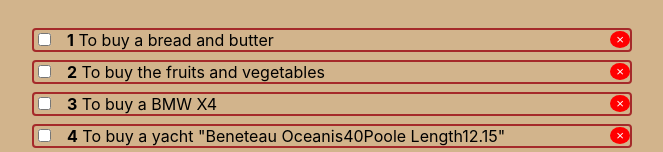
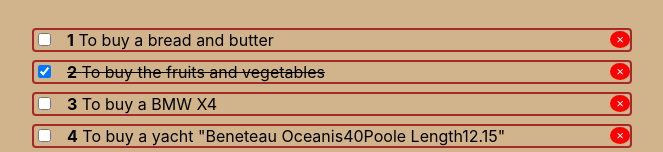
Before and after one commit to VolodymyrSSS/REACT-training, a React (Create React App) app in the folder todo-minin/: page / in a window 1280 px wide. Shown: the part 134-286 px from the top of the page, without its empty margins (308-971 px from the left). Built offline with nearby package versions, Linux system fonts and the light colour scheme.

Commit message:
onChange, useState hook, dinamicaly add class

```diff
--- a/todo-minin/src/App.js
+++ b/todo-minin/src/App.js
@@ -3,16 +3,28 @@
 import TodoList from './Todo/TodoList';
 
 function App() {
-  const todos = [
+  const [todos, setTodos] = React.useState([
     {id:1, completed:false, title:'To buy a bread and butter'},
-    {id:2, completed:false, title:'To buy the fruits and vegetables'},
+    {id:2, completed:true, title:'To buy the fruits and vegetables'},
     {id:3, completed:false, title:'To buy a BMW X4'},
     {id:4, completed:false, title:'To buy a yacht "Beneteau Oceanis40Poole Length12.15"'}
-  ]
+  ]);
+
+  function toggleTodo(id) {
+    setTodos(
+      todos.map(todo => {
+        if(todo.id === id) {
+          todo.completed = !todo.completed
+        }
+        return todo;
+      })
+    )
+  }
+
   return (
     <div className='wrapper'>
       <h1>React tutorial todo list</h1>
-      <TodoList todos={todos} />
+      <TodoList todos={todos} onToggle={toggleTodo} />
     </div>
   );
 }
--- a/todo-minin/src/Todo/TodoItem.js
+++ b/todo-minin/src/Todo/TodoItem.js
@@ -16,11 +16,21 @@
   }
 }
 
-function TodoItem({ todo, index }) {
+function TodoItem({ todo, index, onChange }) {
+  const classes = [];
+  if (todo.completed) {
+    classes.push('done')
+  }
+
   return (
     <li style={styles.li}>
-      <span>
-        <input type="checkbox" style={styles.input} />
+      <span className={classes.join(' ')}>
+        <input
+          type="checkbox"
+          checked={todo.completed}
+          style={styles.input}
+          onChange={()=>onChange(todo.id)}
+        />
         <strong>{index + 1}</strong>
         &nbsp;
         {todo.title}
@@ -32,7 +42,8 @@
 
 TodoItem.propTypes = {
   todo: PropTypes.object.isRequired,
-  index: PropTypes.number
+  index: PropTypes.number,
+  onChange: PropTypes.func.isRequired
 }
 
 export default TodoItem;
--- a/todo-minin/src/Todo/TodoList.js
+++ b/todo-minin/src/Todo/TodoList.js
@@ -16,14 +16,15 @@
   return (
     <ul style={styles.ul}>
       {props.todos.map((todo, index) => {
-        return <TodoItem todo={todo} key={todo.id} index={index} />
+        return <TodoItem todo={todo} key={todo.id} index={index} onChange={props.onToggle} />
       })}
     </ul>
   )
 }
 
 TodoList.propTypes = {
-  todos: PropTypes.arrayOf(PropTypes.object).isRequired
+  todos: PropTypes.arrayOf(PropTypes.object).isRequired,
+  onToggle: PropTypes.func.isRequired
 }
 
 export default TodoList;
--- a/todo-minin/src/index.css
+++ b/todo-minin/src/index.css
@@ -25,3 +25,7 @@
   color: #ffffff;
   border: none;
 }
+
+.done {
+  text-decoration: line-through;
+}
```
